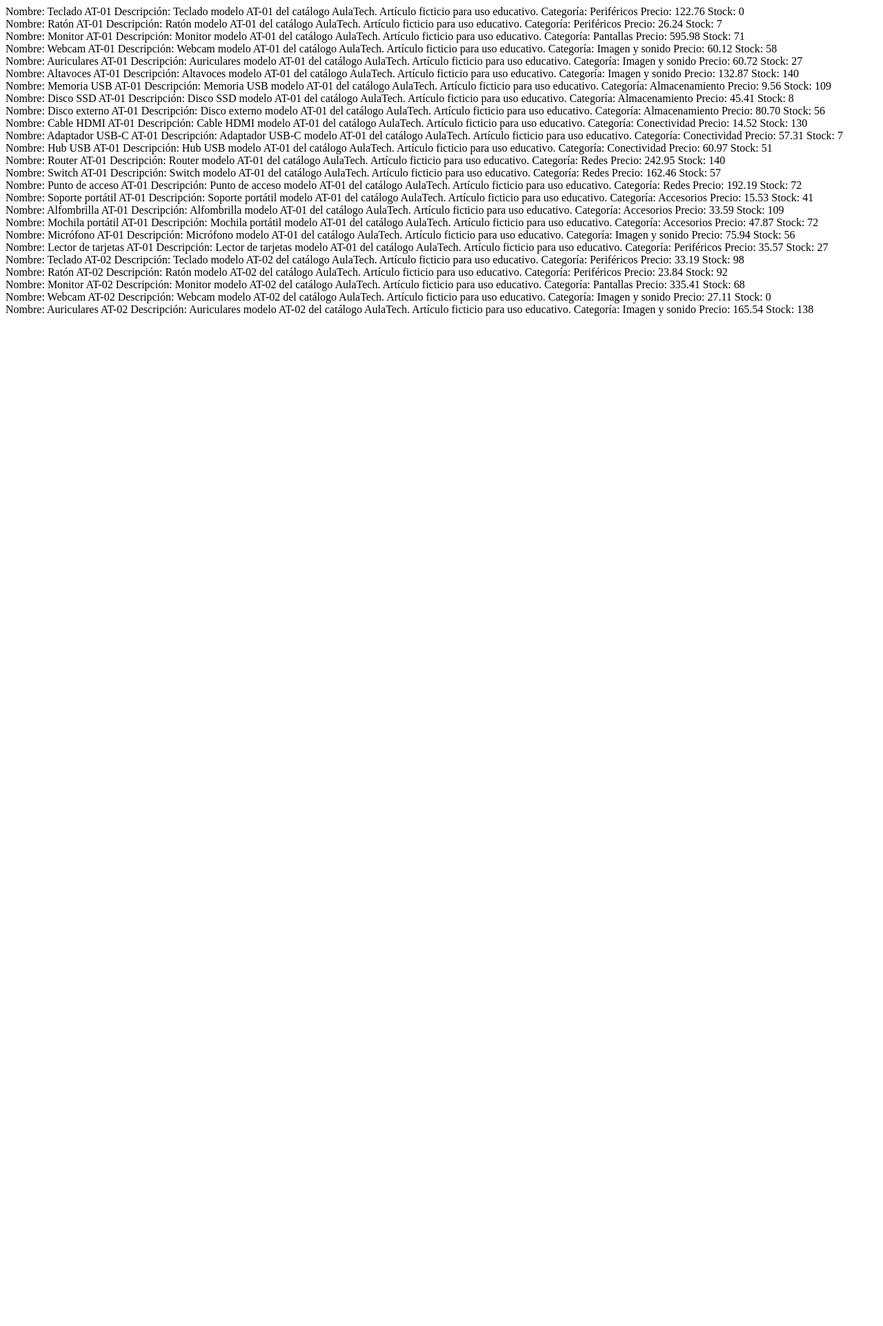
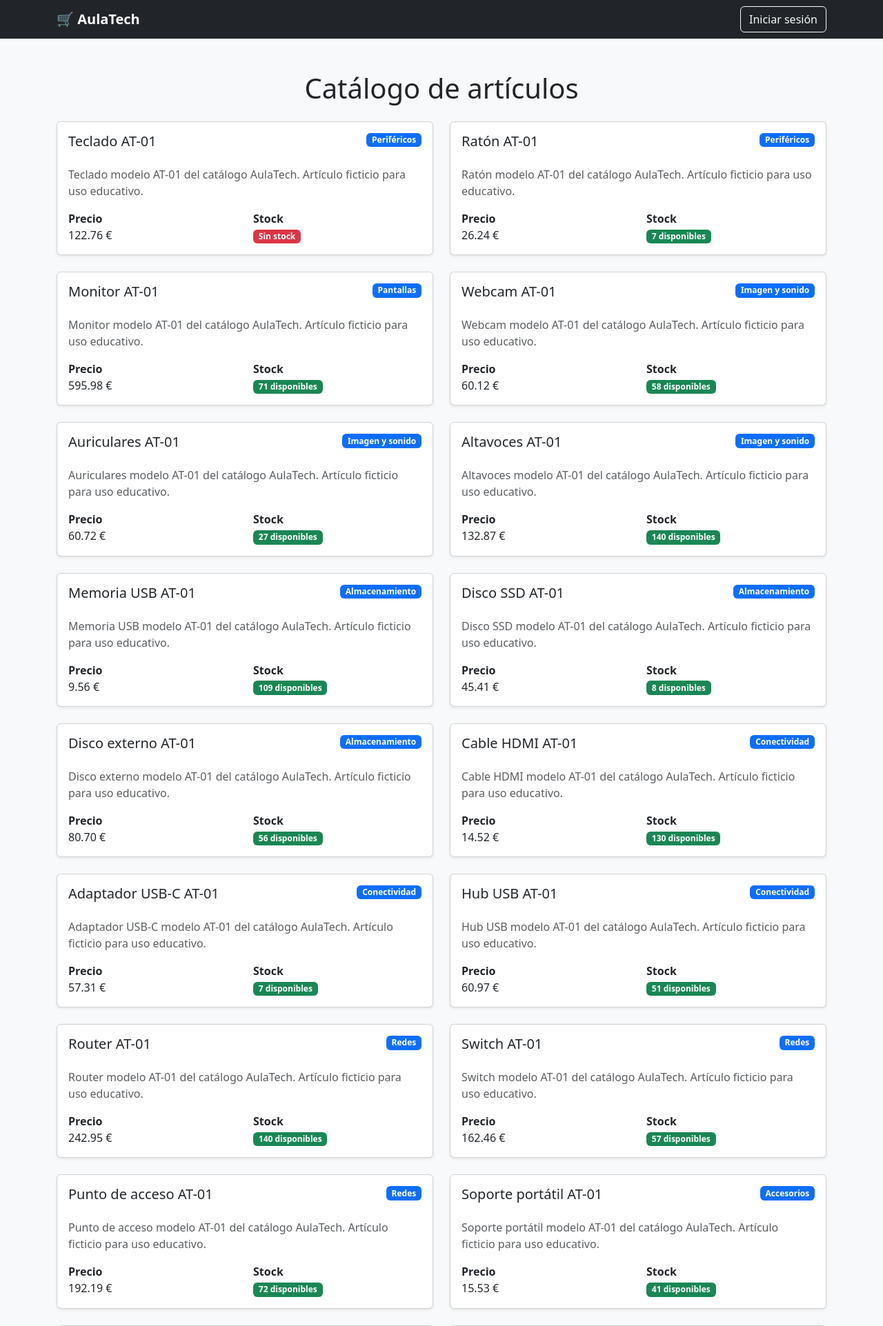
Before and after one commit to manueldaw05/2daw-2, a PHP site: page /articles.php in a window 1280 px wide. Shown: the top 1923 px of the page at 69% size. Before the commit the page ends 458 px from the top, so only its background shows below. Run offline with PHP 8.4, Linux system fonts and the light colour scheme; data comes from the database, SQL or seed files in the repository; a stand-in replaces the project's code that opens the database connection.

Commit message:
Modified exercise

```diff
--- a/servidor/instalacion/html/aulatech/articles.php
+++ b/servidor/instalacion/html/aulatech/articles.php
@@ -1,25 +1,85 @@
 <?php
+session_start();
 include __DIR__ . '/db/connection.php';
 
-// Número de registros por página
-$limit = 25;
+$itemsPerPage = 25;
+$currentPage = isset($_GET['page'])
+    ? max(1, (int) $_GET['page'])
+    : 1;
 
-// Página actual
-$page = isset($_GET['page']) ? (int)$_GET['page'] : 1;
-
-// Calcular el offset
-$offset = ($page - 1) * $limit;
+$offset = ($currentPage - 1) * $itemsPerPage;
 
 try {
-    $stmt = $pdo->prepare('SELECT name, description, category, price, stock FROM articles LIMIT :limit OFFSET :offset');
+    $countStmt = $pdo->prepare('SELECT COUNT(*) FROM articles');
+    $countStmt->execute();
 
-    $stmt->bindParam(':limit', $limit, PDO::PARAM_INT);
-    $stmt->bindParam(':offset', $offset, PDO::PARAM_INT);
+    $totalItems = (int) $countStmt->fetchColumn();
+
+    $stmt = $pdo->prepare(
+        'SELECT name, description, category, price, stock
+         FROM articles
+         LIMIT :itemsPerPage OFFSET :offset'
+    );
+
+    $stmt->bindValue(':itemsPerPage', $itemsPerPage, PDO::PARAM_INT);
+    $stmt->bindValue(':offset', $offset, PDO::PARAM_INT);
 
     $stmt->execute();
-    $articles = $stmt->fetchAll();
+
+    $articles = $stmt->fetchAll(PDO::FETCH_ASSOC);
+
+    $totalPages = (int) ceil($totalItems / $itemsPerPage);
 } catch (PDOException $e) {
-    $e->getMessage();
+    echo $e->getMessage();
+}
+
+function renderPagination(int $currentPage, int $totalPages): void
+{
+    $range = 1;
+
+    echo '<nav aria-label="Article pagination">';
+    echo '<ul class="pagination justify-content-center">';
+
+    // Previous
+    echo '<li class="page-item ' . ($currentPage <= 1 ? 'disabled' : '') . '">';
+    echo '<a class="page-link" href="?page=' . ($currentPage - 1) . '">Anterior</a>';
+    echo '</li>';
+
+    // First page
+    echo '<li class="page-item ' . ($currentPage === 1 ? 'active' : '') . '">';
+    echo '<a class="page-link" href="?page=1">1</a>';
+    echo '</li>';
+
+    if ($currentPage > $range + 2) {
+        echo '<li class="page-item disabled"><span class="page-link">...</span></li>';
+    }
+
+    $startPage = max(2, $currentPage - $range);
+    $endPage = min($totalPages - 1, $currentPage + $range);
+
+    for ($page = $startPage; $page <= $endPage; $page++) {
+        echo '<li class="page-item ' . ($page === $currentPage ? 'active' : '') . '">';
+        echo '<a class="page-link" href="?page=' . $page . '">' . $page . '</a>';
+        echo '</li>';
+    }
+
+    if ($currentPage < $totalPages - $range - 1) {
+        echo '<li class="page-item disabled"><span class="page-link">...</span></li>';
+    }
+
+    if ($totalPages > 1) {
+        echo '<li class="page-item ' . ($currentPage === $totalPages ? 'active' : '') . '">';
+        echo '<a class="page-link" href="?page=' . $totalPages . '">' . $totalPages . '</a>';
+        echo '</li>';
+    }
+
+    // Next
+    echo '<li class="page-item ' . ($currentPage >= $totalPages ? 'disabled' : '') . '">';
+    echo '<a class="page-link" href="?page=' . ($currentPage + 1) . '">Siguiente</a>';
+    echo '</li>';
+
+    echo '</ul>';
+    echo '</nav>';
 }
 
 ?>
@@ -30,23 +90,134 @@
 <head>
     <meta charset="UTF-8">
     <meta name="viewport" content="width=device-width, initial-scale=1.0">
-    <title>Document</title>
+
+    <!-- Bootstrap 5 -->
+    <link
+        href="https://cdn.jsdelivr.net/npm/bootstrap@5.3.3/dist/css/bootstrap.min.css"
+        rel="stylesheet">
+
+    <script
+        src="https://cdn.jsdelivr.net/npm/bootstrap@5.3.3/dist/js/bootstrap.bundle.min.js"
+        defer></script>
+
+    <title>Artículos</title>
 </head>
 
-<body>
-    <?php if (isset($articles)) {
-        foreach ($articles as $article) { ?>
-            <div>
-                <span>Nombre: <?php echo $article['name'] ?></span>
-                <span>Descripción: <?php echo $article['description'] ?></span>
-                <span>Categoría: <?php echo $article['category'] ?></span>
-                <span>Precio: <?php echo $article['price'] ?></span>
-                <span>Stock: <?php echo $article['stock'] ?></span>
+<body class="bg-light">
+    <?php include 'menu/menu.php'; ?>
+
+    <div class="container py-5">
+
+        <h1 class="text-center mb-4">
+            Catálogo de artículos
+        </h1>
+
+        <?php if (isset($articles)) : ?>
+
+            <div class="row g-4">
+
+                <?php foreach ($articles as $article) : ?>
+
+                    <div class="col-lg-6">
+                        <div class="card shadow-sm h-100">
+
+                            <div class="card-body">
+
+                                <div class="d-flex justify-content-between align-items-start mb-3">
+                                    <h5 class="card-title">
+                                        <?= htmlspecialchars($article['name']) ?>
+                                    </h5>
+
+                                    <span class="badge bg-primary">
+                                        <?= htmlspecialchars($article['category']) ?>
+                                    </span>
+                                </div>
+
+                                <p class="card-text text-muted">
+                                    <?= htmlspecialchars($article['description']) ?>
+                                </p>
+
+                                <div class="row">
+
+                                    <div class="col-6">
+                                        <strong>Precio</strong><br>
+                                        <?= number_format($article['price'], 2) ?> €
+                                    </div>
+
+                                    <div class="col-6">
+                                        <strong>Stock</strong><br>
+
+                                        <?php if ($article['stock'] > 1) : ?>
+                                            <span class="badge bg-success">
+                                                <?php echo $article['stock'];
+                                                if ($article['stock'] !== 1) : echo ' disponibles';
+                                                else : echo ' disponible';
+                                                endif; ?>
+
+                                            </span>
+                                        <?php else : ?>
+                                            <span class="badge bg-danger">
+                                                Sin stock
+                                            </span>
+                                        <?php endif; ?>
+
+                                    </div>
+                                </div>
+
+                            </div>
+
+                            <?php if (
+                                isset($_SESSION['role']) &&
+                                $_SESSION['role'] === 'admin'
+                            ) : ?>
+
+                                <div class="card-footer bg-white">
+
+                                    <div class="d-flex gap-2">
+
+                                        <button class="btn btn-warning btn-sm">
+                                            Modificar
+                                        </button>
+
+                                        <button class="btn btn-danger btn-sm">
+                                            Borrar
+                                        </button>
+
+                                    </div>
+
+                                </div>
+
+                            <?php endif; ?>
+
+                        </div>
+                    </div>
+
+                <?php endforeach; ?>
+
             </div>
-        <?php }
-    } else { ?>
-        <div>Ha ocurrido un error y no hemos podido cargar los artículos.</div>
-    <?php } ?>
+
+            <div class="mt-5">
+                <?php
+                isset($totalPages)
+                    ? renderPagination($currentPage, $totalPages)
+                    : print(
+                        '<div class="alert alert-danger">
+                        Unable to load pagination.
+                    </div>'
+                    );
+                ?>
+            </div>
+
+        <?php else : ?>
+
+            <div class="alert alert-danger">
+                An error occurred while loading the articles.
+            </div>
+
+        <?php endif; ?>
+
+    </div>
+
 </body>
 
 </html>
--- a/servidor/instalacion/html/aulatech/menu/menu.php
+++ b/servidor/instalacion/html/aulatech/menu/menu.php
@@ -41,7 +41,7 @@
                     </li>
 
                     <li class="nav-item">
-                        <a class="nav-link" href="#">Mis datos</a>
+                        <a class="nav-link" href="data.php">Mis datos</a>
                     </li>
 
                     <?php
@@ -60,15 +60,16 @@
                     }
                     ?>
 
-                    <li class="nav-item">
-                        <a class="nav-link" href="logout.php">
-                            Cerrar sesión
+                    <li class="nav-item ms-lg-3">
+                        <a href="#" class="btn btn-outline-light">
+                            🛒 Carrito
                         </a>
                     </li>
 
-                    <li class="nav-item ms-lg-3">
-                        <a href="#" class="btn btn-outline-light">
-                            🛒 Carrito
+                     <li class="nav-item">
+                        <a href="logout.php" class="btn btn-outline-danger ms-2">
+                            <i class="bi bi-box-arrow-right me-1"></i>
+                            Cerrar sesión
                         </a>
                     </li>
 
```
Also changed, not shown: servidor/instalacion/html/aulatech/data.php (added, +140 -0 lines).
